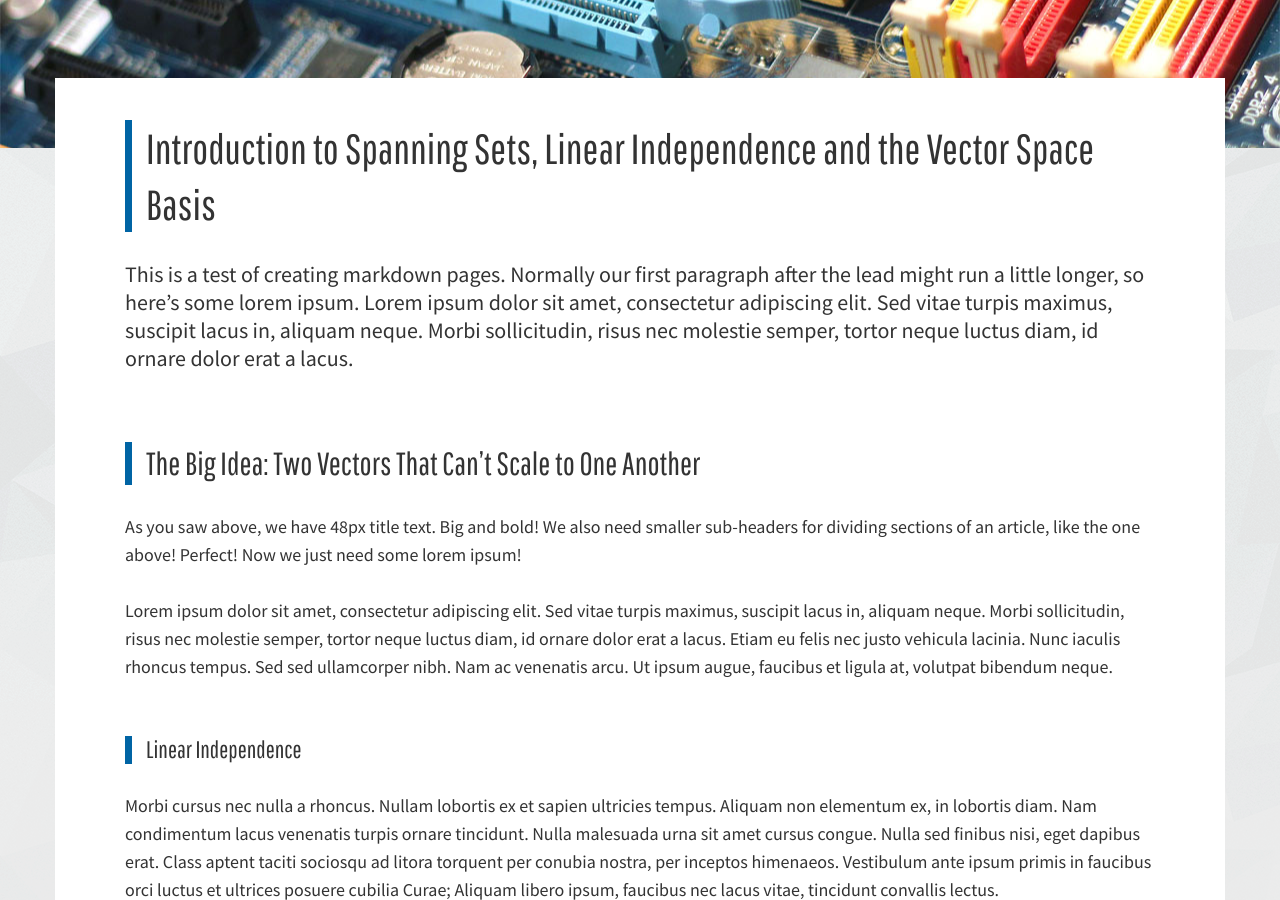
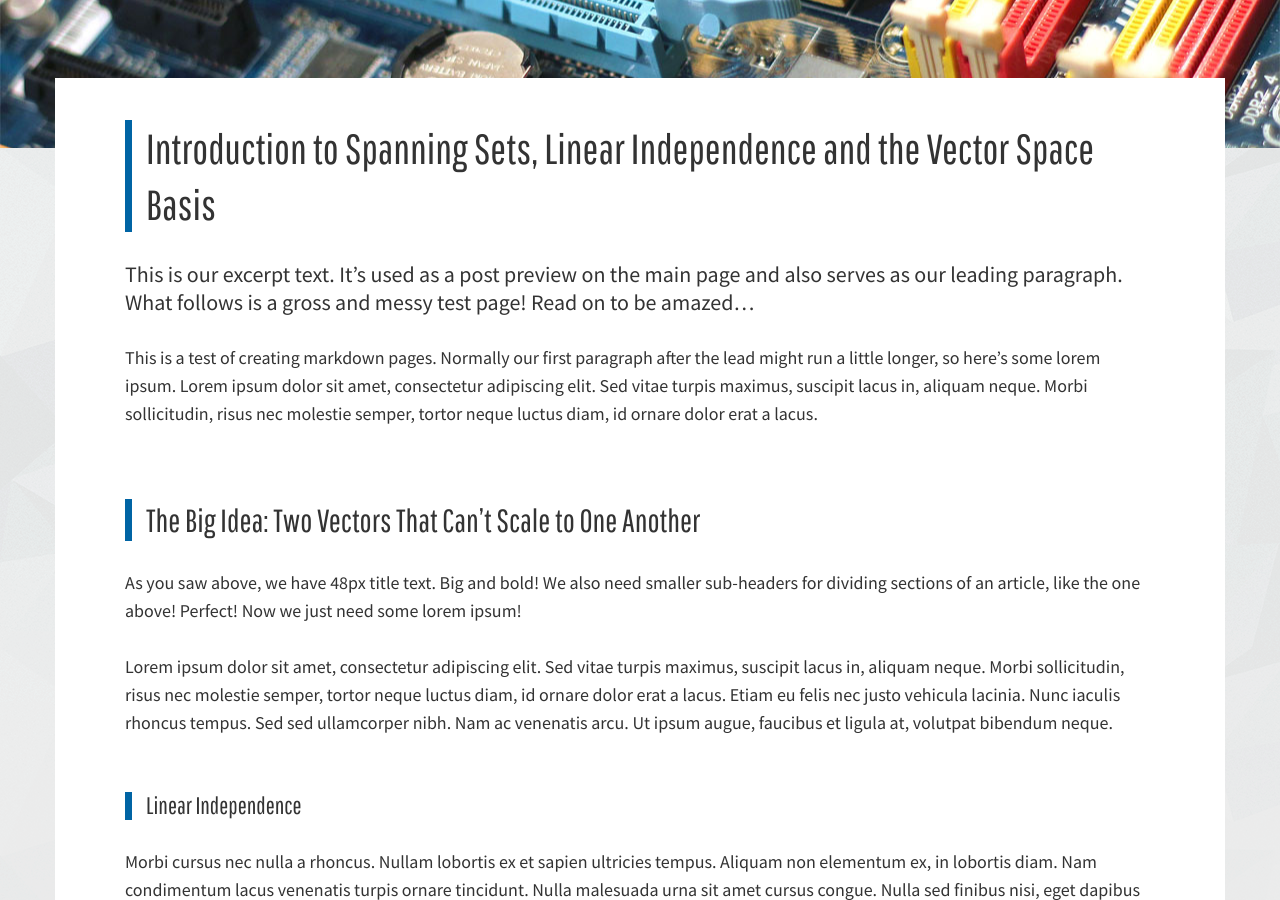
Before and after one commit to aarondgordon/aarondgordon.github.io, a Jekyll site: the page built from _posts/2016-8-24-test-post.md, in a window 1280 px wide and 900 px high, scrolled down 426 px. Built offline with Jekyll 4.4.1, drawn with Linux system fonts in a browser that asks for light colours; nearby versions of some CDN libraries; formulas are drawn with MathJax 3.

Commit message:
Added excerpt into post content

```diff
--- a/_posts/2016-8-24-test-post.md
+++ b/_posts/2016-8-24-test-post.md
@@ -4,6 +4,8 @@
 permalink: /test-post/
 image: /assets/img/posts/common/motherboard.jpg
 ---
+
+This is our excerpt text.  It's used as a post preview on the main page and also serves as our leading paragraph.  What follows is a gross and messy test page!  Read on to be amazed...
 
 This is a test of creating markdown pages.  Normally our first paragraph after the lead might run a little longer, so here's some lorem ipsum.  Lorem ipsum dolor sit amet, consectetur adipiscing elit. Sed vitae turpis maximus, suscipit lacus in, aliquam neque. Morbi sollicitudin, risus nec molestie semper, tortor neque luctus diam, id ornare dolor erat a lacus.
 
```
